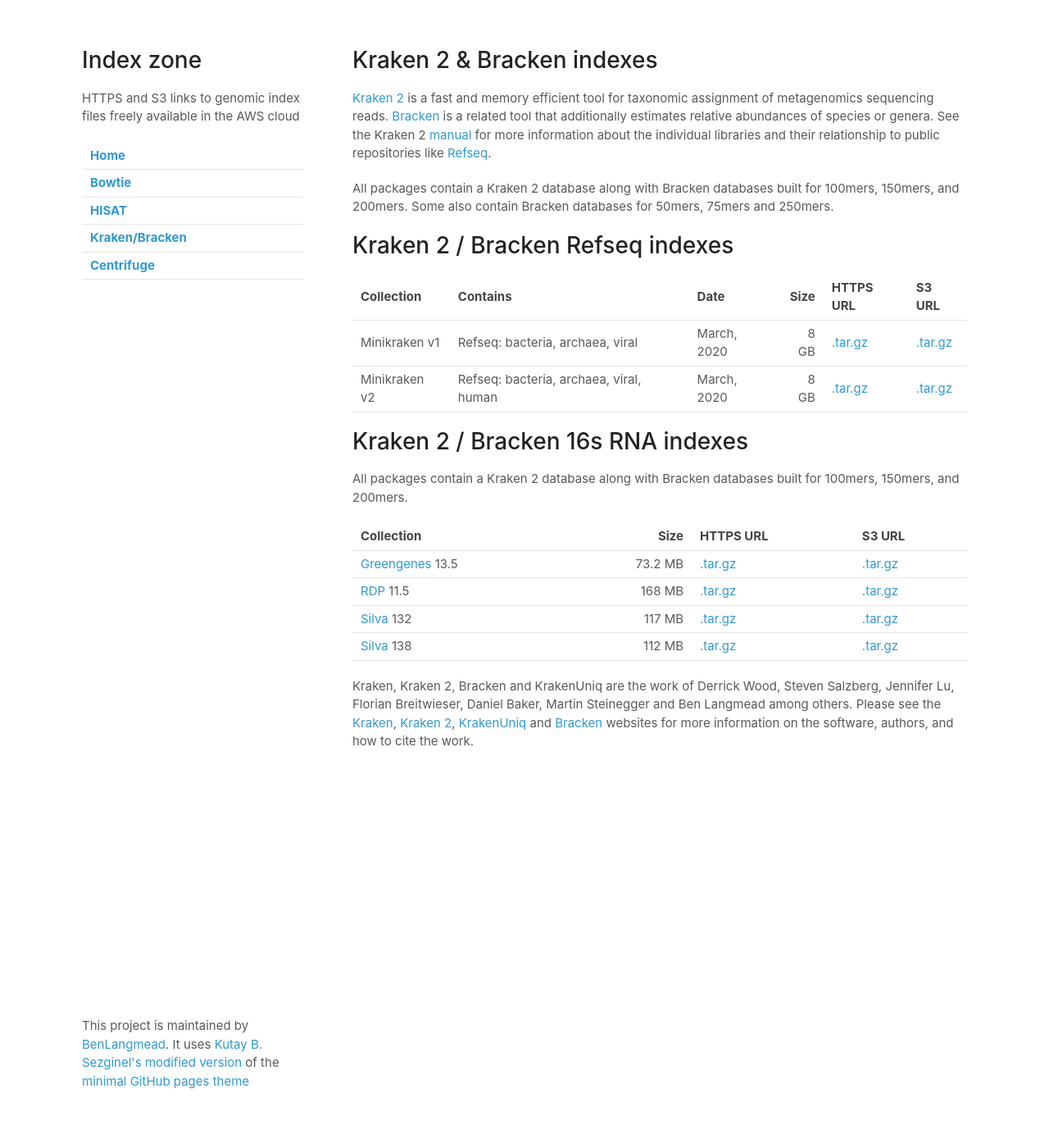
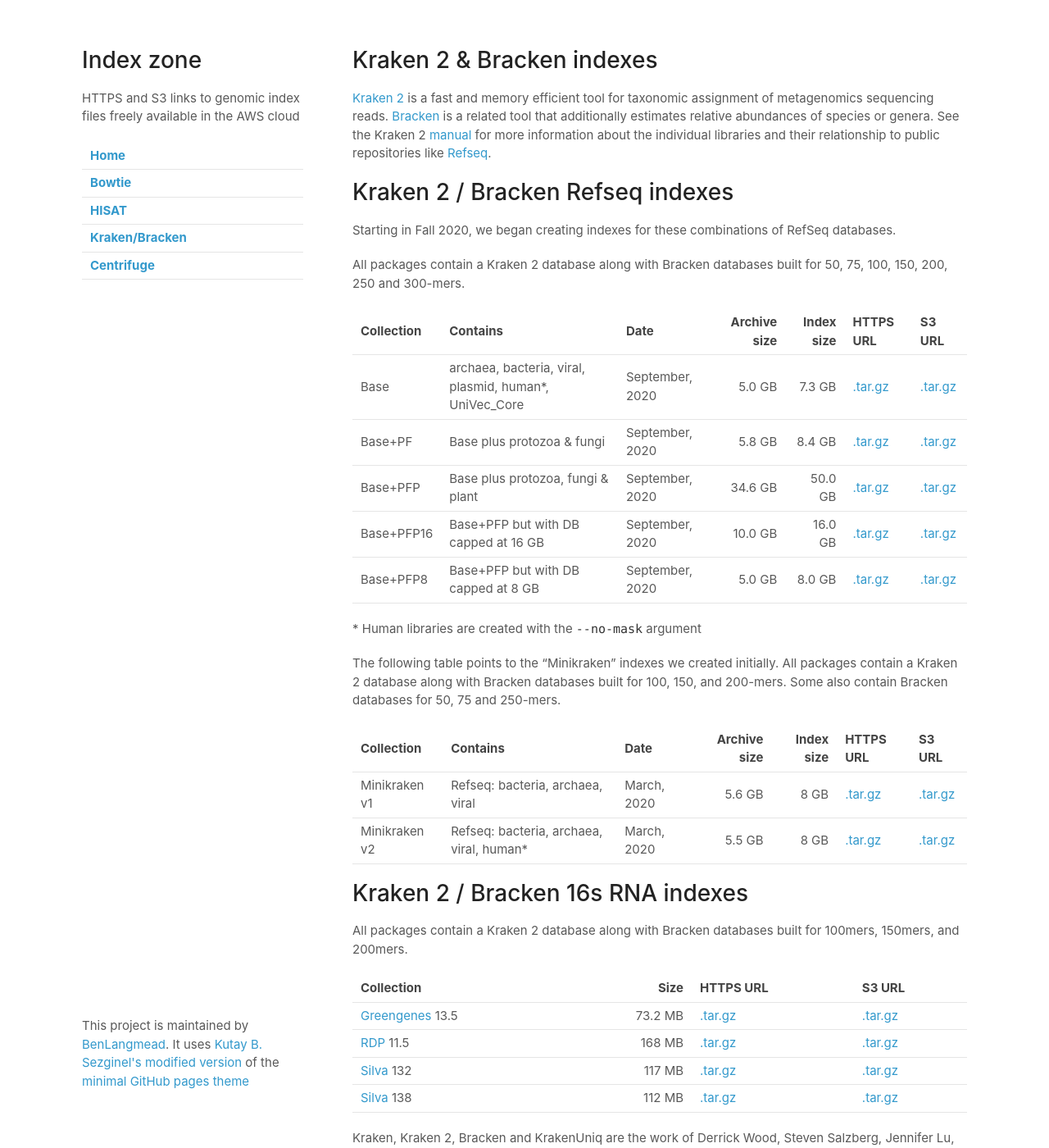
Before and after one commit to BenLangmead/aws-indexes, a Jekyll site: the page built from docs/k2.md, in a window 1280 px wide and 1400 px high. Shown: the whole window at 82% size. Built offline with Jekyll 4.4.1, drawn with Linux system fonts in a browser that asks for light colours; our own code applies the rules of GitHub Pages for plain Markdown files.

Commit message:
adding the new indexes

```diff
--- a/docs/k2.md
+++ b/docs/k2.md
@@ -3,16 +3,47 @@
 [Kraken 2](https://github.com/DerrickWood/kraken2/wiki) is a fast and memory efficient tool for taxonomic assignment of metagenomics sequencing reads.  [Bracken](https://ccb.jhu.edu/software/bracken/) is a related tool that additionally estimates relative abundances of species or genera.
 See the Kraken 2 [manual](https://github.com/DerrickWood/kraken2/wiki) for more information about the individual libraries and their relationship to public repositories like [Refseq](https://www.ncbi.nlm.nih.gov/refseq/).
 
-All packages contain a Kraken 2 database along with Bracken databases built for 100mers, 150mers, and 200mers.  Some also contain Bracken databases for 50mers, 75mers and 250mers.
+# Kraken 2 / Bracken Refseq indexes
 
-# Kraken 2 / Bracken Refseq indexes
+Starting in Fall 2020, we began creating indexes for these combinations of RefSeq databases.
+
+All packages contain a Kraken 2 database along with Bracken databases built for 50, 75, 100, 150, 200, 250 and 300-mers.
 
 <div class="datatable-begin"></div>
 
-Collection    |     Contains                            | Date             | Size  | HTTPS URL | S3 URL
-------------- | --------------------------------------- | ---------------- | -----:| ---------- | --------
-Minikraken v1 | Refseq: bacteria, archaea, viral        | March, 2020      |  8 GB | [.tar.gz][k2_mini_v1] | [.tar.gz][k2_mini_v1_s3]
-Minikraken v2 | Refseq: bacteria, archaea, viral, human | March, 2020      |  8 GB | [.tar.gz][k2_mini_v2] | [.tar.gz][k2_mini_v2_s3]
+Collection    |     Contains                                            | Date             | Archive size |      Index size |                      HTTPS URL | S3 URL
+------------- | ------------------------------------------------------- | ---------------- | ------------:| ---------------:| ------------------------------ | ----------------------------
+Base          | archaea, bacteria, viral, plasmid, human*, UniVec_Core  | September, 2020  |       5.0 GB |          7.3 GB | [.tar.gz][k2_base_202009]      | [.tar.gz][k2_base_202009_s3]
+Base+PF       | Base plus protozoa & fungi                              | September, 2020  |       5.8 GB |          8.4 GB | [.tar.gz][k2_pluspf_202009]    | [.tar.gz][k2_pluspf_202009_s3]
+Base+PFP      | Base plus protozoa, fungi & plant                       | September, 2020  |      34.6 GB |         50.0 GB | [.tar.gz][k2_pluspfp_202009]   | [.tar.gz][k2_pluspfp_202009_s3]
+Base+PFP16    | Base+PFP but with DB capped at 16 GB                    | September, 2020  |      10.0 GB |         16.0 GB | [.tar.gz][k2_pluspfp16_202009] | [.tar.gz][k2_pluspfp16_202009_s3]
+Base+PFP8     | Base+PFP but with DB capped at 8 GB                     | September, 2020  |       5.0 GB |          8.0 GB | [.tar.gz][k2_pluspfp8_202009]  | [.tar.gz][k2_pluspfp8_202009_s3]
+
+<div class="datatable-end"></div>
+
+[k2_base_202009]: https://genome-idx.s3.amazonaws.com/kraken/k2_base_20200904.tar.gz
+[k2_pluspf_202009]: https://genome-idx.s3.amazonaws.com/kraken/k2_pluspf_20200904.tar.gz
+[k2_pluspfp_202009]: https://genome-idx.s3.amazonaws.com/kraken/k2_pluspfp_20200904.tar.gz
+[k2_pluspfp16_202009]: https://genome-idx.s3.amazonaws.com/kraken/k2_pluspfp_16GB_20200904.tar.gz
+[k2_pluspfp8_202009]: https://genome-idx.s3.amazonaws.com/kraken/k2_pluspfp_8GB_20200904.tar.gz
+
+[k2_base_202009_s3]: s3://genome-idx/kraken/k2_base_20200904.tar.gz
+[k2_pluspf_202009_s3]: s3://genome-idx/kraken/k2_pluspf_20200904.tar.gz
+[k2_pluspfp_202009_s3]: s3://genome-idx/kraken/k2_pluspfp_20200904.tar.gz
+[k2_pluspfp16_202009_s3]: s3://genome-idx/kraken/k2_pluspfp_16GB_20200904.tar.gz
+[k2_pluspfp8_202009_s3]: s3://genome-idx/kraken/k2_pluspfp_8GB_20200904.tar.gz
+
+\* Human libraries are created with the `--no-mask` argument
+
+The following table points to the "Minikraken" indexes we created initially.  All packages contain a Kraken 2 database along with Bracken databases built for 100, 150, and 200-mers.  Some also contain Bracken databases for 50, 75 and 250-mers.
+
+<div class="datatable-begin"></div>
+
+
+Collection    |     Contains                                                   | Date             | Archive size |      Index size |                 HTTPS URL | S3 URL
+------------- | -------------------------------------------------------------- | ---------------- | ------------:| ---------------:| ------------------------- | ----------------------------
+Minikraken v1 | Refseq: bacteria, archaea, viral                               | March, 2020      |       5.6 GB |            8 GB | [.tar.gz][k2_mini_v1]     | [.tar.gz][k2_mini_v1_s3]
+Minikraken v2 | Refseq: bacteria, archaea, viral, human*                       | March, 2020      |       5.5 GB |            8 GB | [.tar.gz][k2_mini_v2]     | [.tar.gz][k2_mini_v2_s3]
 
 <div class="datatable-end"></div>
 
```
